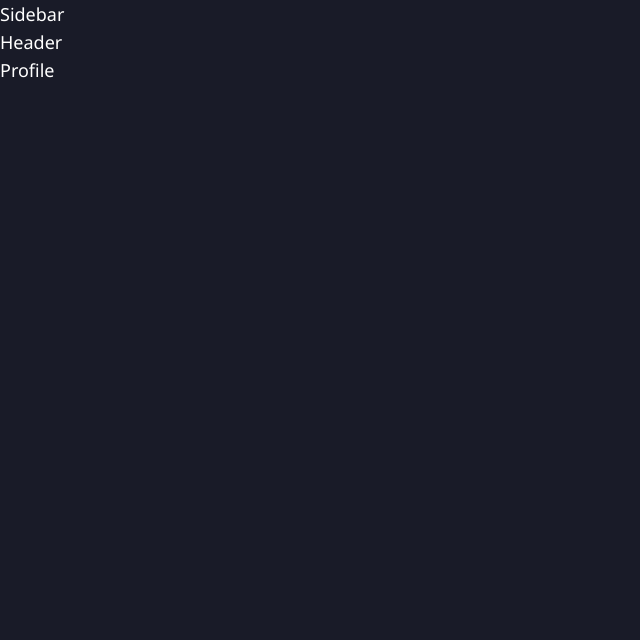
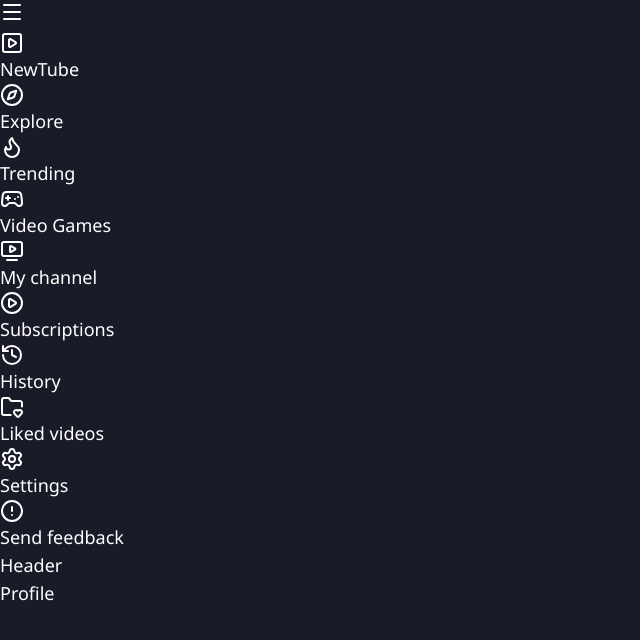
Before and after one commit to vladislav-1999/next3.0, a Next.js app: page /profile in a window 1280 px wide. Shown: the top 640 px of the page, without its empty margins (0-640 px from the left). Built offline with nearby package versions, Linux system fonts and the light colour scheme.

Commit message:
added sidebar

```diff
--- a/package.json
+++ b/package.json
@@ -9,6 +9,7 @@
     "lint": "eslint"
   },
   "dependencies": {
+    "lucide-react": "^0.561.0",
     "next": "16.0.8",
     "react": "19.2.1",
     "react-dom": "19.2.1",
--- a/src/components/layout/sidebar/Sidebar.tsx
+++ b/src/components/layout/sidebar/Sidebar.tsx
@@ -1,3 +1,15 @@
+import { SidebarHeader } from '@/src/components/layout/sidebar/header/SidebarHeader'
+import { SidebarMenu } from '@/src/components/layout/sidebar/menus/SidebarMenu'
+import { SidebarSubscriptions } from '@/src/components/layout/sidebar/menus/subscriptions/SidebarSubscriptions'
+import { MORE_SIDEBAR_DATA, SIDEBAR_DATA } from '@/src/components/layout/sidebar/sidebar.data'
+
 export function Sidebar() {
-	return <aside>Sidebar</aside>
+	return (
+		<aside>
+			<SidebarHeader />
+			<SidebarMenu menu={SIDEBAR_DATA} />
+			<SidebarSubscriptions />
+			<SidebarMenu menu={MORE_SIDEBAR_DATA} />
+		</aside>
+	)
 }
--- /dev/null
+++ b/src/components/layout/sidebar/header/SidebarHeader.tsx
@@ -0,0 +1,15 @@
+import { Menu, SquarePlay } from 'lucide-react'
+
+export function SidebarHeader() {
+	return (
+		<div>
+			<button>
+				<Menu />
+			</button>
+			<span>
+				<SquarePlay />
+				<span>NewTube</span>
+			</span>
+		</div>
+	)
+}
--- /dev/null
+++ b/src/components/layout/sidebar/menus/MenuItem.tsx
@@ -0,0 +1,18 @@
+import Link from 'next/link'
+
+import type { ISudebarItem } from '@/src/components/layout/sidebar/sidebar.types'
+
+interface Props {
+	item: ISudebarItem
+}
+
+export function MenuItem({ item }: Props) {
+	return (
+		<li>
+			<Link href={item.link}>
+				<item.icon />
+				<span>{item.label}</span>
+			</Link>
+		</li>
+	)
+}
--- /dev/null
+++ b/src/components/layout/sidebar/menus/SidebarMenu.tsx
@@ -0,0 +1,23 @@
+import { MenuItem } from '@/src/components/layout/sidebar/menus/MenuItem'
+import type { ISudebarItem } from '@/src/components/layout/sidebar/sidebar.types'
+
+interface Props {
+	title?: string
+	menu: ISudebarItem[]
+}
+
+export function SidebarMenu({ menu, title }: Props) {
+	return (
+		<nav>
+			{title && <div>{title}</div>}
+			<ul>
+				{menu.map(menuItem => (
+					<MenuItem
+						key={menuItem.link}
+						item={menuItem}
+					/>
+				))}
+			</ul>
+		</nav>
+	)
+}
--- /dev/null
+++ b/src/components/layout/sidebar/menus/subscriptions/SidebarSubscriptions.tsx
@@ -0,0 +1,18 @@
+import { MenuItem } from '@/src/components/layout/sidebar/menus/MenuItem'
+import { SubItem } from '@/src/components/layout/sidebar/menus/subscriptions/SubItem'
+import type { ISudebarItem } from '@/src/components/layout/sidebar/sidebar.types'
+
+export function SidebarSubscriptions() {
+	return (
+		<div>
+			<ul>
+				{/* {menu.map(menuItem => (
+					<SubItem
+						key={menuItem.link}
+						item={menuItem}
+					/>
+				))} */}
+			</ul>
+		</div>
+	)
+}
--- /dev/null
+++ b/src/components/layout/sidebar/menus/subscriptions/SubItem.tsx
@@ -0,0 +1,31 @@
+import { Dot, Radio } from 'lucide-react'
+import Image from 'next/image'
+import Link from 'next/link'
+
+import type { ISideBarSubItem } from '@/src/components/layout/sidebar/sidebar.types'
+
+interface Props {
+	item: ISideBarSubItem
+}
+
+export function SubItem({ item }: Props) {
+	return (
+		<li>
+			<Link href={item.link}>
+				{item.avatar && (
+					<Image
+						alt={item.label}
+						src={item.avatar}
+						width={30}
+						height={30}
+					/>
+				)}
+				<span>
+					<span>{item.label}</span>
+					{item.isLiveNow && <Radio />}
+					{item.isRecentUpload && <Dot />}
+				</span>
+			</Link>
+		</li>
+	)
+}
--- /dev/null
+++ b/src/components/layout/sidebar/sidebar.data.ts
@@ -0,0 +1,67 @@
+import {
+	CircleAlert,
+	CirclePlay,
+	Compass,
+	Flame,
+	FolderHeart,
+	Gamepad2,
+	History,
+	Settings,
+	TvMinimalPlay
+} from 'lucide-react'
+
+import type { ISudebarItem } from './sidebar.types'
+import { PUBLIC_PAGE } from '@/src/config/public-page.config'
+
+export const SIDEBAR_DATA: ISudebarItem[] = [
+	{
+		icon: Compass,
+		label: 'Explore',
+		link: PUBLIC_PAGE.HOME
+	},
+	{
+		icon: Flame,
+		label: 'Trending',
+		link: PUBLIC_PAGE.TRENDING
+	},
+	{
+		icon: Gamepad2,
+		label: 'Video Games',
+		link: PUBLIC_PAGE.VIDEO_GAMES,
+		isBottomBorder: true
+	},
+	{
+		icon: TvMinimalPlay,
+		label: 'My channel',
+		link: PUBLIC_PAGE.MY_CHANNEL
+	},
+	{
+		icon: CirclePlay,
+		label: 'Subscriptions',
+		link: PUBLIC_PAGE.SUBSCRIPTIONS
+	},
+	{
+		icon: History,
+		label: 'History',
+		link: PUBLIC_PAGE.HISTORY
+	},
+	{
+		icon: FolderHeart,
+		label: 'Liked videos',
+		link: PUBLIC_PAGE.LIKED_VIDEOS,
+		isBottomBorder: true
+	}
+]
+
+export const MORE_SIDEBAR_DATA: ISudebarItem[] = [
+	{
+		icon: Settings,
+		label: 'Settings',
+		link: PUBLIC_PAGE.SETTINGS
+	},
+	{
+		icon: CircleAlert,
+		label: 'Send feedback',
+		link: PUBLIC_PAGE.FEEDBACK
+	}
+]
--- /dev/null
+++ b/src/config/public-page.config.ts
@@ -0,0 +1,17 @@
+class PablicPage {
+	HOME = '/'
+	TRENDING = '/trending'
+	VIDEO_GAMES = '/video-games'
+
+	SEARCH = '/search'
+
+	MY_CHANNEL = '/my-channel'
+	SUBSCRIPTIONS = '/subscriptions'
+	HISTORY = '/history'
+	LIKED_VIDEOS = '/liked-videos'
+
+	SETTINGS = '/settings'
+	FEEDBACK = '/feedback'
+}
+
+export const PUBLIC_PAGE = new PablicPage()
```
Also changed, not shown: src/components/layout/sidebar/sidebar.types.ts (added, +16 -0 lines), 1 other file (tests, documents, lock files or other folders).
